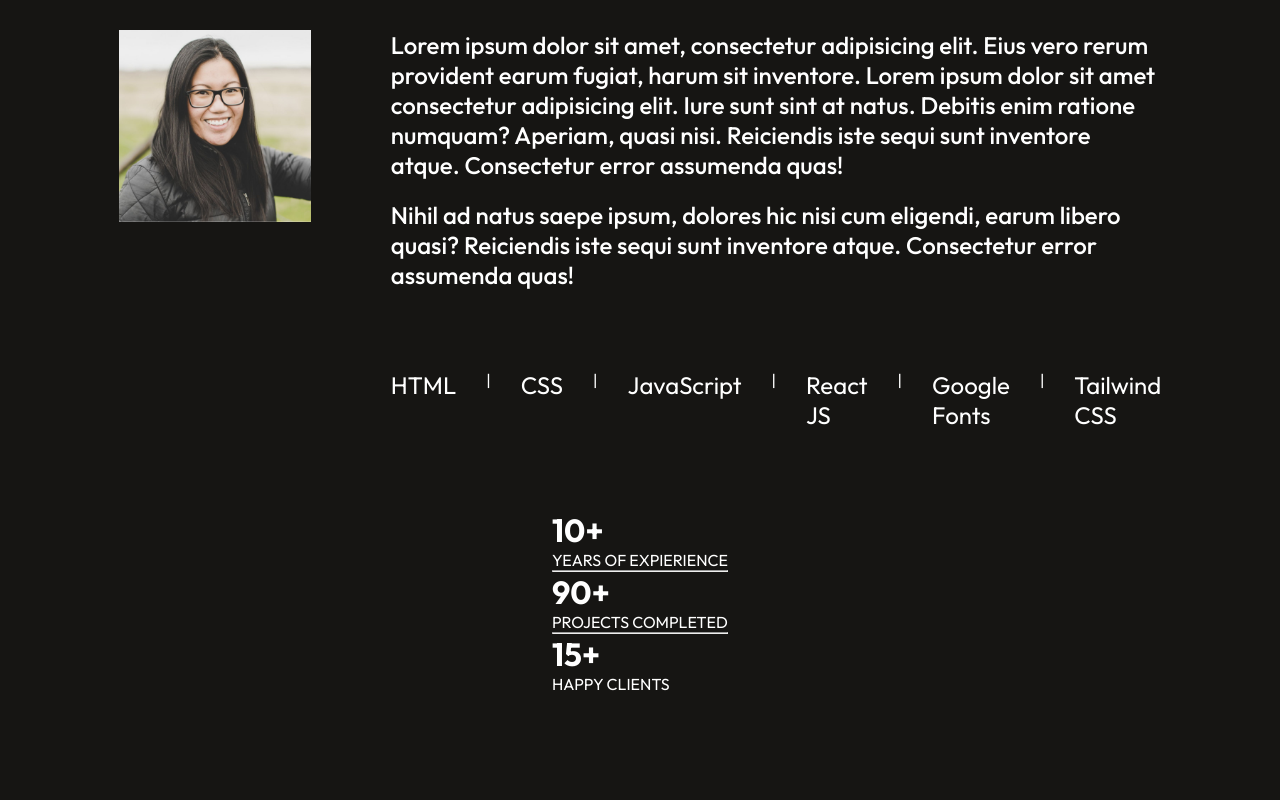
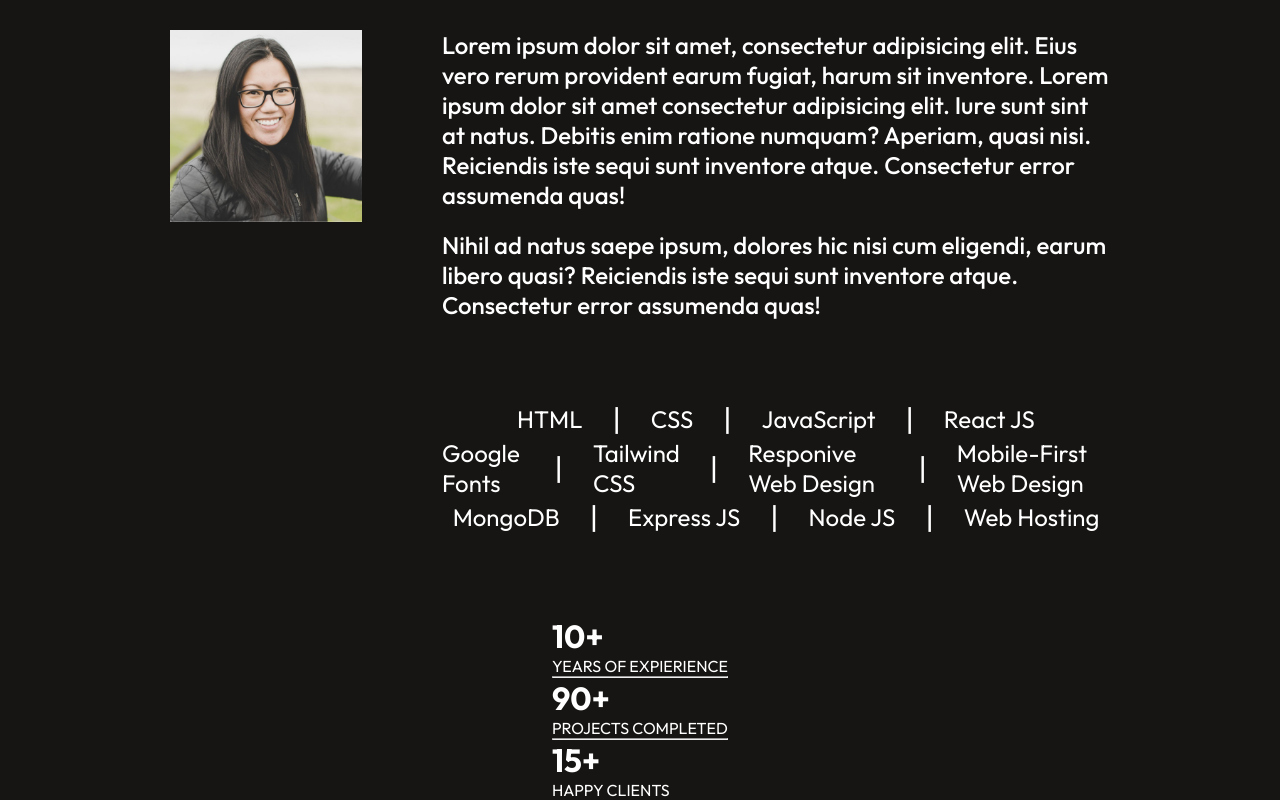
Before and after one commit to hellokristinafaye/portfolio-react, a React (Vite) app: page / in a window 1280 px wide. Shown: the part 1350-2150 px from the top of the page. Before the commit the page ends 2044 px from the top, so only its background shows below. Built offline with nearby package versions, Linux system fonts and the light colour scheme.

Commit message:
skills section ok

```diff
--- a/src/components/About/About.css
+++ b/src/components/About/About.css
@@ -41,10 +41,14 @@
     font-weight: 500;
 }
 
+.about-skills {
+    display: block;
+}
 .about-skill {
     display: flex;
     gap: 30px;
     justify-content: center;
+    align-items: center;
 }
 .about-text {
     font-size: 24px;
@@ -57,3 +61,6 @@
     -webkit-background-clip: text;
     -webkit-text-fill-color: transparent;
 }
+.about-line {
+    font-size: 30px;
+}
--- a/src/components/About/About.jsx
+++ b/src/components/About/About.jsx
@@ -34,17 +34,36 @@ const About = () => {
           <div className="about-skills">
             <div className="about-skill">
               <p className="about-text">HTML</p>
-              <p className="">|</p>
+              <p className="about-line">|</p>
               <p className="about-text">CSS</p>
-              <p className="">|</p>
+              <p className="about-line">|</p>
               <p className="about-text">JavaScript</p>
-              <p className="">|</p>
+              <p className="about-line">|</p>
               <p className="about-text">React JS</p>
-              <p className="">|</p>
-              <p className="about-text">Google Fonts</p>
-              <p className="">|</p>
-              <p className="about-text">Tailwind CSS</p>
-            </div>
+
+                      </div>
+
+              <div className="about-skill">
+                <p className="about-text">Google Fonts</p>
+                <p className="about-line">|</p>
+                <p className="about-text">Tailwind CSS</p>
+                <p className="about-line">|</p>
+                <p className="about-text">Responive Web Design</p>
+                <p className="about-line">|</p>
+                <p className="about-text">Mobile-First Web Design</p>
+                      </div>
+
+              <div className="about-skill">
+                <p className="about-text">MongoDB</p>
+                <p className="about-line">|</p>
+                <p className="about-text">Express JS</p>
+                <p className="about-line">|</p>
+                <p className="about-text">Node JS</p>
+                <p className="about-line">|</p>
+                <p className="about-text">Web Hosting</p>
+                          </div>
+
+
           </div>
         </div>
       </div>
```
